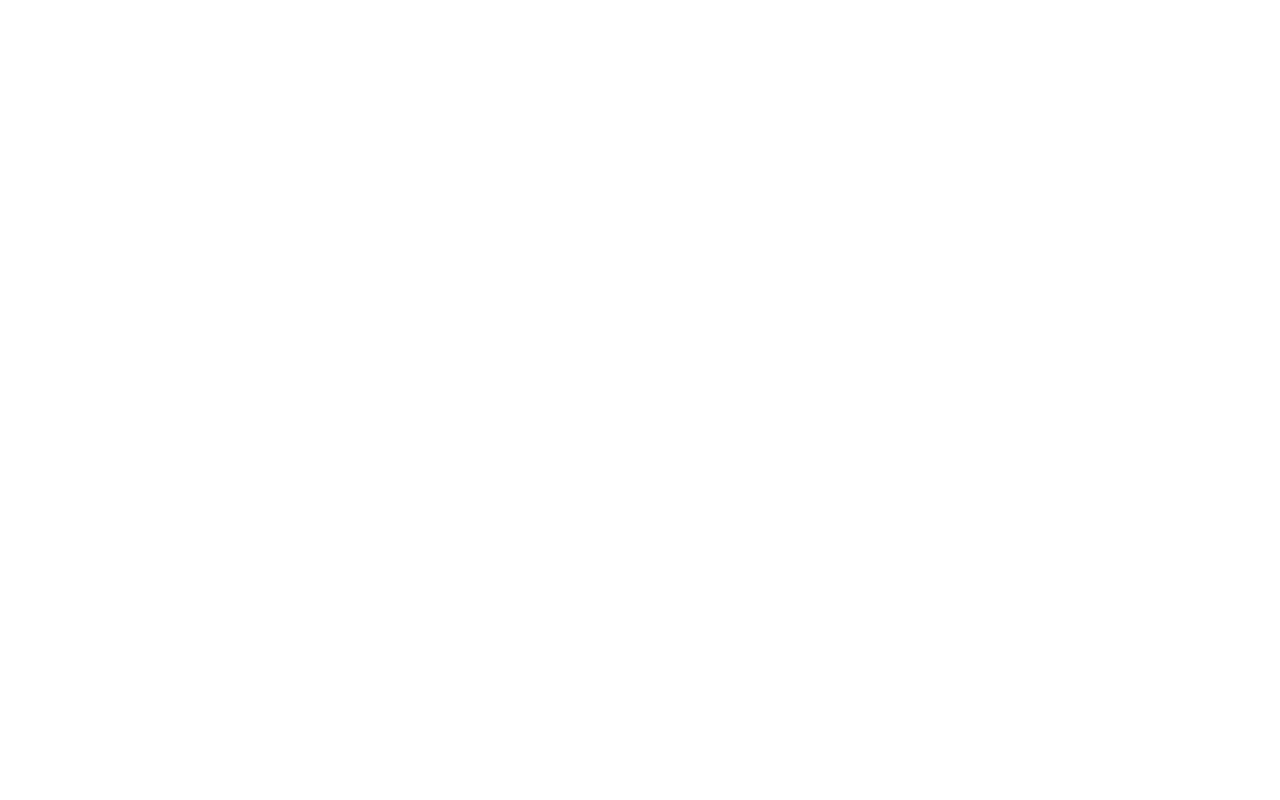
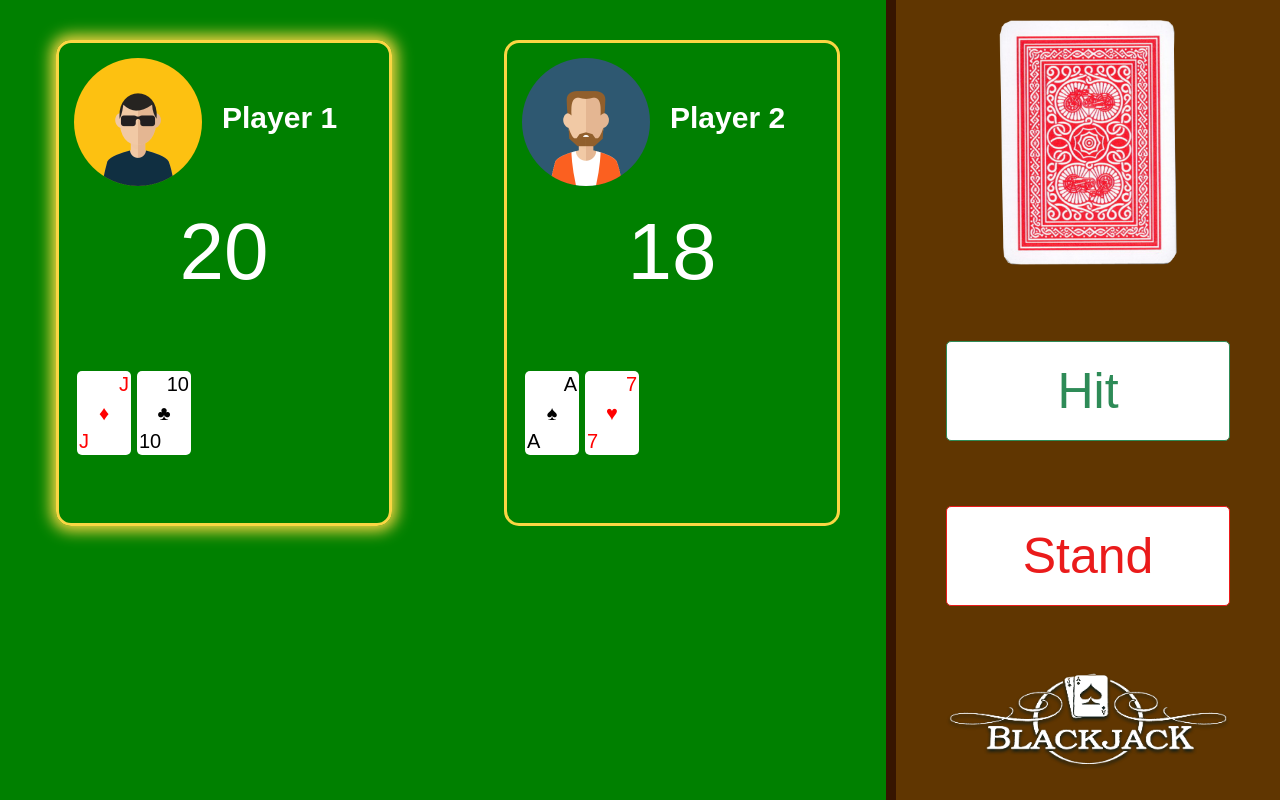
Before and after one commit to Vetalz/blackjack, a website built with webpack: page src/index.html in a window 1280 px wide. Built offline with nearby package versions, Linux system fonts and the light colour scheme.

Commit message:
created layout

```diff
--- a/package.json
+++ b/package.json
@@ -17,6 +17,7 @@
     "babel-loader": "^8.2.4",
     "clean-webpack-plugin": "^4.0.0",
     "css-loader": "^6.7.1",
+    "file-loader": "^6.2.0",
     "html-webpack-plugin": "^5.5.0",
     "sass-loader": "^12.6.0",
     "style-loader": "^3.3.1",
--- a/src/index.html
+++ b/src/index.html
@@ -2,9 +2,102 @@
 <html lang="en">
 <head>
     <meta charset="UTF-8">
+    <meta name="viewport" content="width=device-width,initial-scale=1">
     <title>Blackjack</title>
 </head>
 <body>
-
+    <div class="container">
+        <div class="table">
+            <div class="players">
+                <div class="player active">
+                    <div class="profile">
+                        <img src="<%= require('./img/avatar_1.png') %>" alt="" class="avatar">
+                        <h2 class="name">Player 1</h2>
+                    </div>
+                    <div class="score">
+                        <span>20</span>
+                    </div>
+                    <div class="cards">
+                        <div class="card red">
+                            <div class="top">
+                                <span>J</span>
+                            </div>
+                            <div class="middle">
+                                <span>♦</span>
+                            </div>
+                            <div class="bottom">
+                                <span>J</span>
+                            </div>
+                        </div>
+                        <div class="card black">
+                            <div class="top">
+                                <span>10</span>
+                            </div>
+                            <div class="middle">
+                                <span>♣</span>
+                            </div>
+                            <div class="bottom">
+                                <span>10</span>
+                            </div>
+                        </div>
+                    </div>
+                </div>
+                <div class="player">
+                    <div class="profile">
+                        <img src="<%= require('./img/avatar_2.png') %>" alt="" class="avatar">
+                        <h2 class="name">Player 2</h2>
+                    </div>
+                    <div class="score">
+                        <span>18</span>
+                    </div>
+                    <div class="cards">
+                        <div class="card black">
+                            <div class="top">
+                                <span>A</span>
+                            </div>
+                            <div class="middle">
+                                <span>♠</span>
+                            </div>
+                            <div class="bottom">
+                                <span>A</span>
+                            </div>
+                        </div>
+                        <div class="card red">
+                            <div class="top">
+                                <span>7</span>
+                            </div>
+                            <div class="middle">
+                                <span>♥</span>
+                            </div>
+                            <div class="bottom">
+                                <span>7</span>
+                            </div>
+                        </div>
+                    </div>
+                </div>
+            </div>
+        </div>
+        <div class="dealer">
+            <div class="control">
+                <img class="cardReverse" src="<%= require('./img/card_reverse.png') %>" alt="">
+                <button class="hit">Hit</button>
+                <button class="stand">Stand</button>
+                <img class="logo" src="<%= require('./img/logo.png') %>">
+            </div>
+        </div>
+    </div>
+<!--    <div class="modal-back">-->
+<!--        <div class="modal">-->
+<!--            <h2>Winner</h2>-->
+<!--            <h1>-->
+<!--                <span class="black">♠</span>-->
+<!--                <span class="red">♥</span>-->
+<!--                Player 1-->
+<!--                <span class="red">♦</span>-->
+<!--                <span class="black">♣</span>-->
+<!--            </h1>-->
+<!--            <button class="hit">Play again</button>-->
+<!--        </div>-->
+<!--    </div>-->
 </body>
 </html>
--- a/src/index.scss
+++ b/src/index.scss
@@ -0,0 +1,203 @@
+$colorTable: #008000;
+$colorDealer: #603601;
+$colorBorder: #361500;
+
+body {
+  font-family: sans-serif;
+  margin: 0;
+  padding: 0;
+}
+.container {
+  display: flex;
+  width: 100%;
+  min-height: 100vh;
+}
+
+.table {
+  background: $colorTable;
+  width:70%;
+}
+
+.dealer {
+  position: fixed;
+  top:0;
+  right:0;
+  background: $colorDealer;
+  border-left: 10px solid $colorBorder;
+  width:30%;
+  height: 100vh;
+}
+
+.control {
+  display: flex;
+  flex-direction: column;
+  padding: 10px 50px;
+  justify-content: space-between;
+  height: 95vh;
+}
+
+.cardReverse {
+  display: block;
+  width: 70%;
+  margin: 0 auto;
+  cursor: pointer;
+}
+
+.hit {
+  border: 1px solid seagreen;
+  border-radius: 5px;
+  background: rgb(255, 255, 255);
+  color: seagreen;
+  padding: 20px;
+  font-size: 50px;
+  cursor: pointer;
+
+  &:hover {
+    background-color: seagreen;
+    color: white;
+    border: 1px solid  seagreen;
+  }
+}
+
+.stand {
+  border: 1px solid #ea1b1b;
+  border-radius: 5px;
+  background: rgb(255, 255, 255);
+  color: #ea1b1b;
+  padding: 20px;
+  font-size: 50px;
+  cursor: pointer;
+
+  &:hover {
+    background-color: #ea1b1b;
+    color: white;
+    border: 1px solid  #ea1b1b;
+  }
+}
+
+.logo {
+  width: 100%;
+}
+
+.players {
+  display: flex;
+  justify-content: space-around;
+  flex-wrap: wrap;
+  padding-top: 20px;
+}
+
+.player {
+  border: 3px solid #fad643;
+  border-radius: 15px;
+  width: 300px;
+  height: 450px;
+  margin: 20px;
+  padding: 15px;
+}
+
+.active {
+  box-shadow: 0 0 15px 5px #fad643;
+}
+
+.profile {
+  display: flex;
+  width: 100%;
+}
+
+.avatar {
+  width: 128px;
+  margin-right: 20px;
+}
+
+.name {
+  line-height: 70px;
+  font-size: 30px;
+  color: white;
+}
+
+.score {
+  text-align: center;
+  color: white;
+  margin-top: 20px;
+  margin-bottom: 20px;
+  span {
+    font-size: 80px;
+  }
+}
+
+.cards {
+  display: flex;
+  justify-content: flex-start;
+  flex-wrap: wrap;
+  align-items: center;
+  height: 190px;
+}
+
+.card {
+  background: white;
+  border-radius: 5px;
+  width: 50px;
+  height: 80px;
+  margin: 3px;
+  display: flex;
+  flex-direction: column;
+  justify-content: space-between;
+  padding: 2px;
+  font-size: 20px;
+
+  .top {
+    text-align: right;
+  }
+  .middle {
+    text-align: center;
+  }
+}
+
+.red {
+  color: red;
+}
+
+.black {
+  color: black;
+}
+
+.modal-back {
+  position: absolute;
+  background-color: rgba(0, 0, 0, 0.7);
+  top: 0;
+  left: 0;
+  z-index: 5;
+  height: 100%;
+  width: 100%;
+}
+
+.modal {
+  background: white;
+  border-radius: 15px;
+  width: 500px;
+  height: 300px;
+  position: absolute;
+  top: 50%;
+  left: 50%;
+  margin-top: -150px;
+  margin-left: -250px;
+  display: flex;
+  flex-direction: column;
+  padding: 25px;
+  align-items: center;
+  justify-content: space-around;
+
+  button {
+    width: 250px;
+    font-size: 30px;
+  }
+  h1 {
+    font-size: 60px;
+    margin: 0;
+  }
+  h2 {
+    margin: 0;
+    font-size: 30px;
+    color: seagreen;
+  }
+}
--- a/webpack.config.js
+++ b/webpack.config.js
@@ -30,7 +30,15 @@ module.exports = {
             presets: ['@babel/preset-env']
           }
         }
-      }
+      },
+      {
+        test: /\.(png|jpe?g|gif)$/i,
+        loader: 'file-loader',
+        options: {
+          outputPath: 'img',
+          esModule: false,
+        },
+      },
     ]
   },
   devServer: {
```
Also changed, not shown: src/img/avatar_1.png (added), src/img/avatar_2.png (added), src/img/card_reverse.png (added), src/img/logo.png (added), 1 other file.
